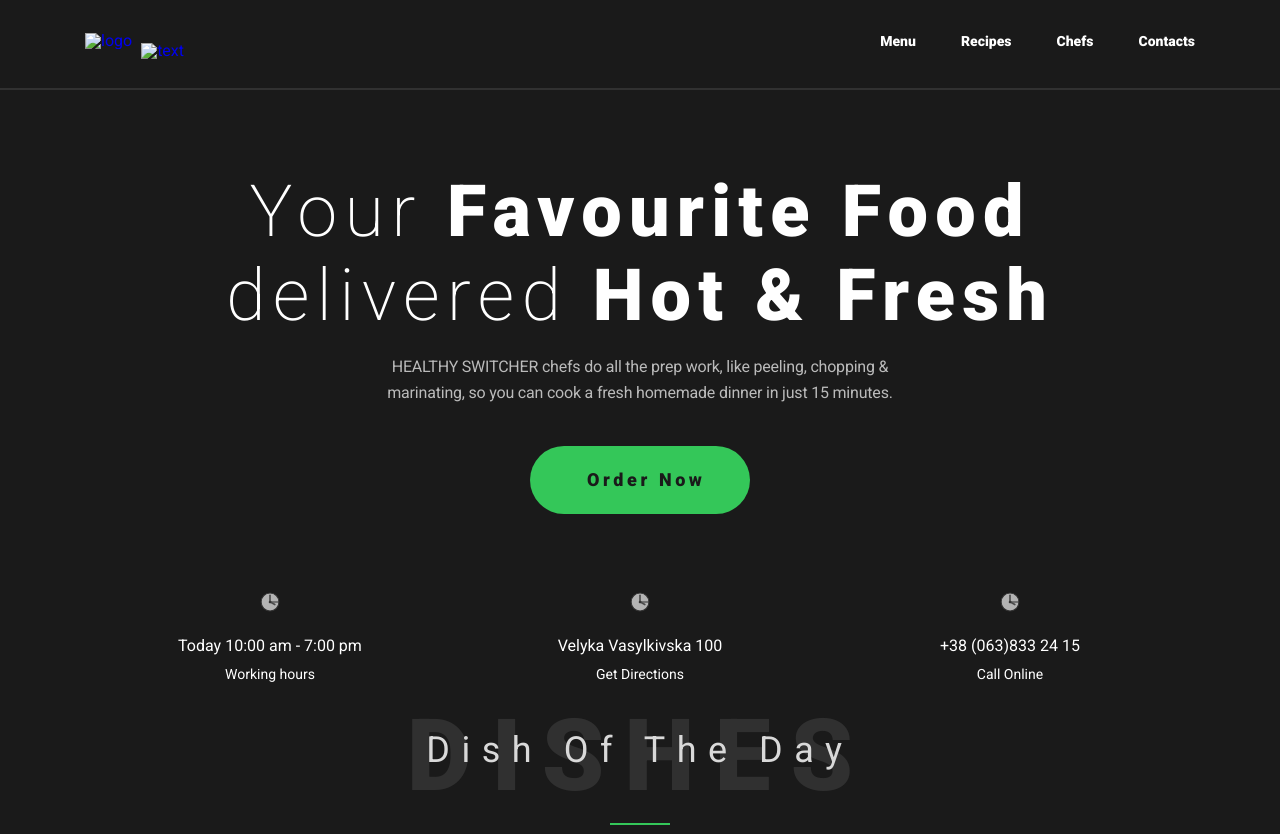
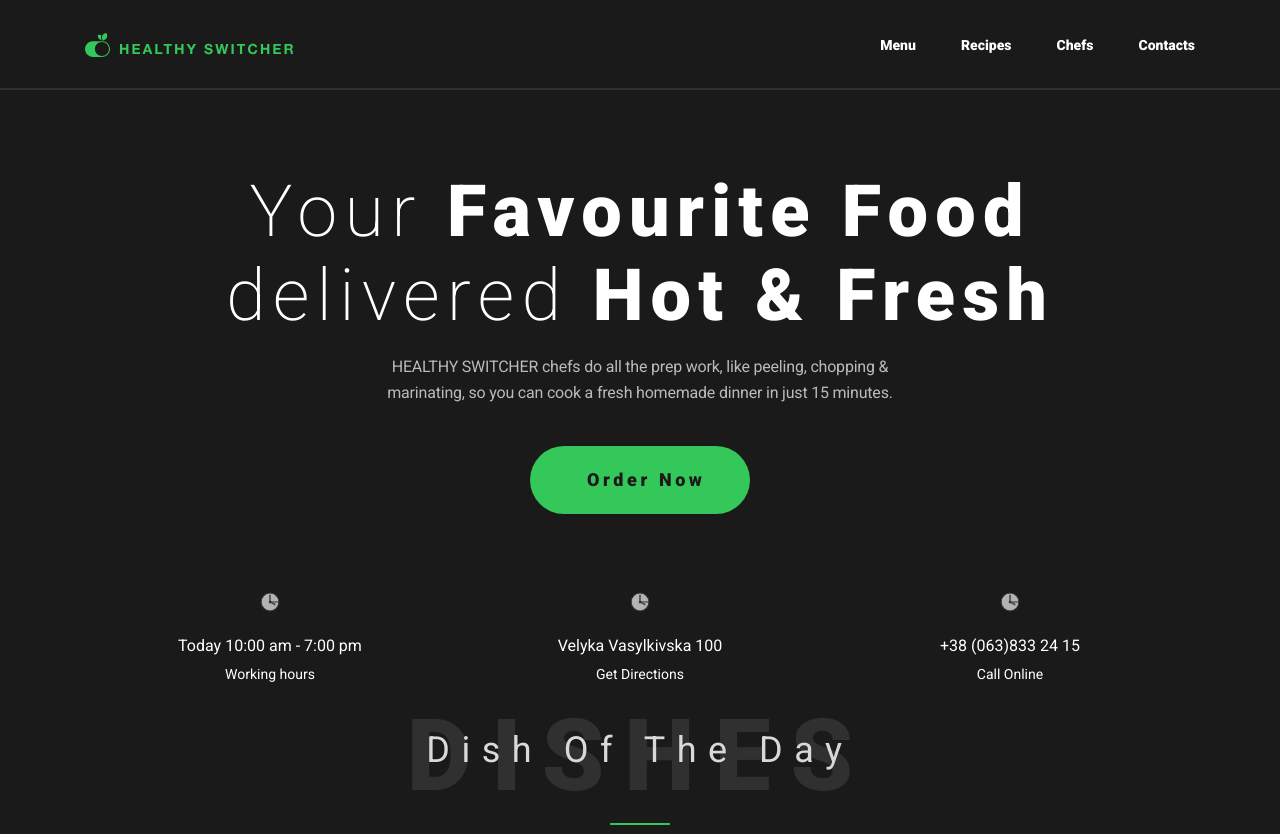
Before and after one commit to MixailFrontEnd/FoodSiteAdaptive, a plain HTML site: page index.html in a window 1280 px wide. Shown: the top 834 px of the page. Drawn offline with Linux system fonts and the light colour scheme; the site is published under a folder, as on GitHub Pages, so addresses that start at the root find nothing.

Commit message:
Update index.html

```diff
--- a/index.html
+++ b/index.html
@@ -12,8 +12,8 @@
 			<header class="header">
 				<div class="container">
 					<div class="first-column">
-						<div class="logo"><a href="#"><img src="/img/header/Logo.svg" alt="logo"></a></div>
-						<div ><a href="#" class="text-logo"><img src="/img/header/HEALTHY SWITCHER.svg" alt="text"></a></div>
+						<div class="logo"><a href="#"><img src="./img/header/Logo.svg" alt="logo"></a></div>
+						<div ><a href="#" class="text-logo"><img src="./img/header/HEALTHY SWITCHER.svg" alt="text"></a></div>
 					</div>
 					<div class="second-column">
 						<ul class="second-column__list">
```
